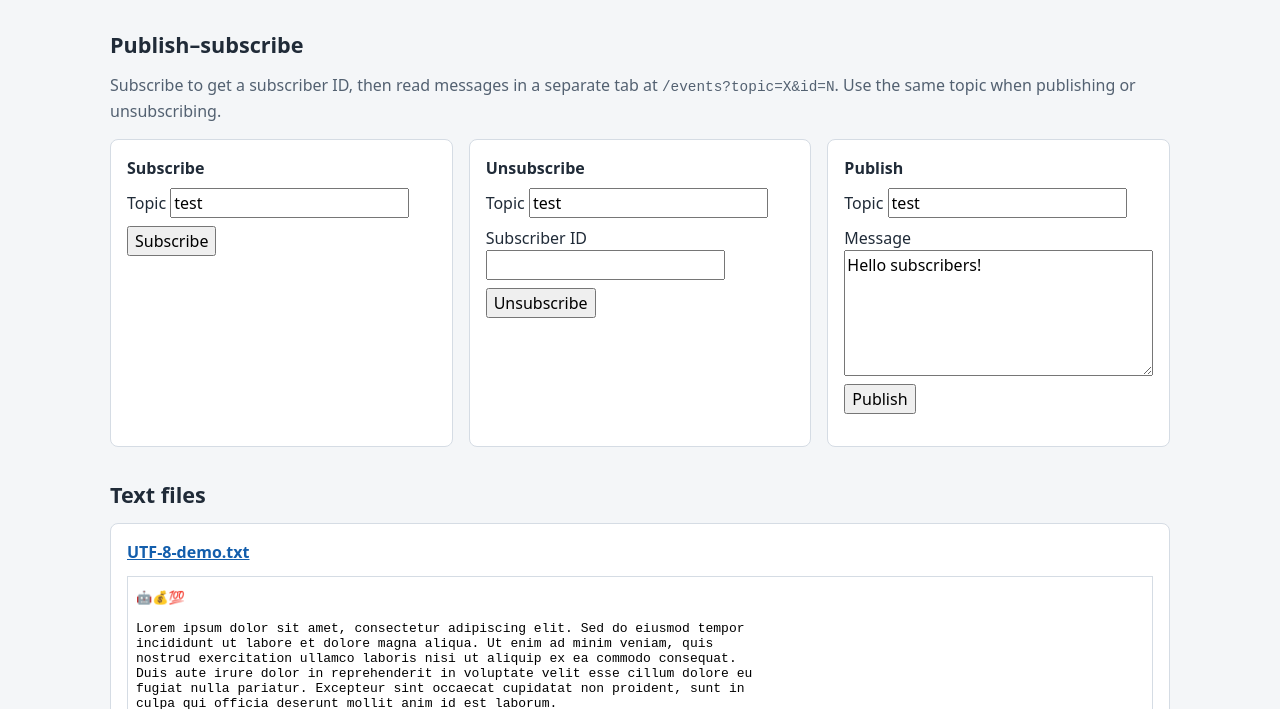
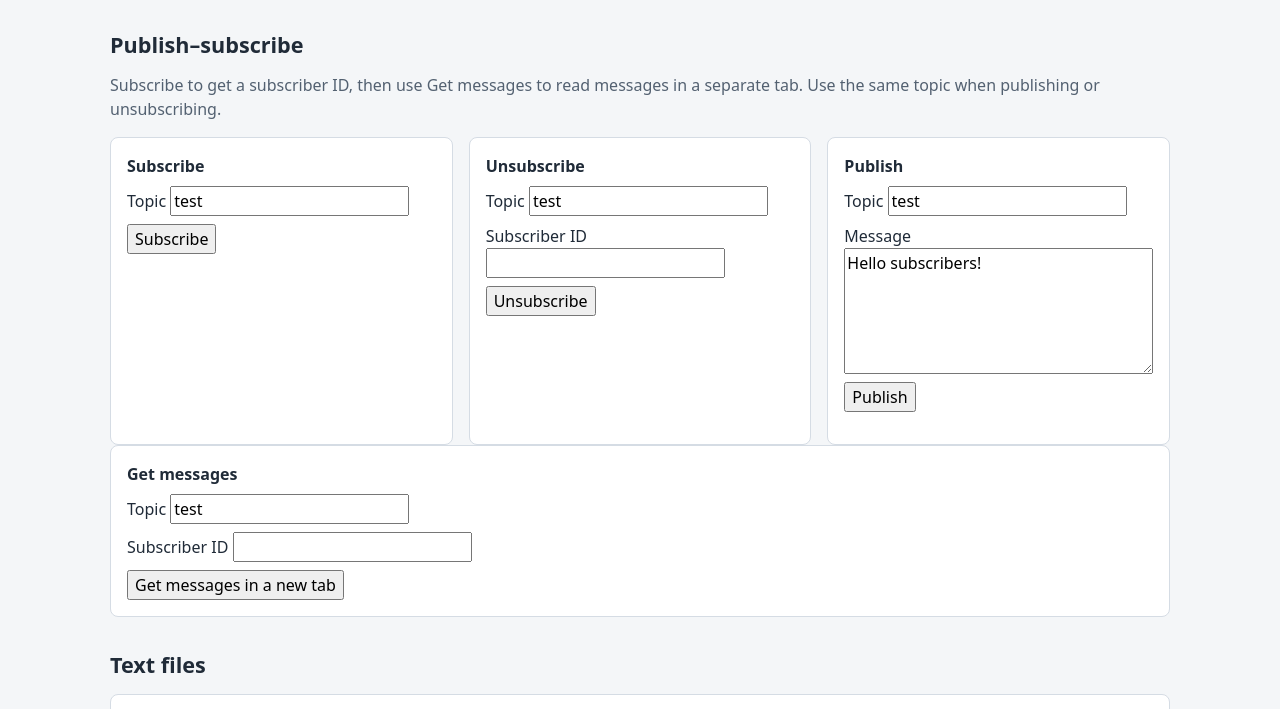
Before and after one commit to hjorthjort/TDA596, a plain HTML site: page Lab1/public/index.html in a window 1280 px wide. Shown: the part 83-792 px from the top of the page. Drawn offline with Linux system fonts and the light colour scheme.

Commit message:
get events in test page

```diff
--- a/Lab1/public/index.html
+++ b/Lab1/public/index.html
@@ -13,8 +13,8 @@
       <noscript>Enable JavaScript to submit files and pub-sub requests.</noscript>
 
       <h2>Publish–subscribe</h2>
-      <p class="note">Subscribe to get a subscriber ID, then read messages in a separate tab at
-        <code>/events?topic=X&amp;id=N</code>. Use the same topic when publishing or unsubscribing.</p>
+      <p class="note">Subscribe to get a subscriber ID, then use Get messages to read messages in a separate tab.
+        Use the same topic when publishing or unsubscribing.</p>
       <div class="grid">
         <section class="card">
           <h3>Subscribe</h3>
@@ -43,6 +43,15 @@
           </form>
         </section>
       </div>
+
+      <section class="card">
+        <h3>Get messages</h3>
+        <form action="/events" method="get" target="_blank" rel="noopener" data-events>
+          <label>Topic <input name="topic" value="test"></label>
+          <label>Subscriber ID <input name="id" type="number" step="1"></label>
+          <button type="submit">Get messages in a new tab</button>
+        </form>
+      </section>
 
       <h2>Text files</h2>
       <div class="grid">
@@ -123,7 +132,7 @@
         };
       }
 
-      for (const form of document.querySelectorAll("form:not([data-pubsub])")) {
+      for (const form of document.querySelectorAll("form:not([data-pubsub]):not([data-events])")) {
         form.onsubmit = async event => {
           event.preventDefault();
           const fields = form.elements;
```
